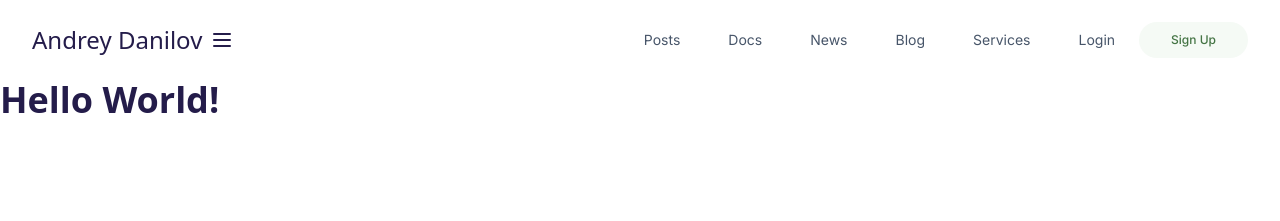
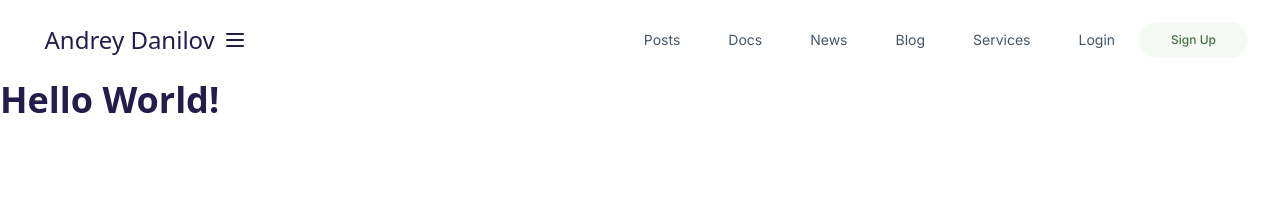
Before and after one commit to EvilPencil/www, a Jekyll site: the page built from index.html, in a window 1280 px wide. Shown: the top 221 px of the page. Built offline with Jekyll 4.4.1, drawn with Linux system fonts in a browser that asks for light colours.

Commit message:
Update nav.html

```diff
--- a/_includes/nav.html
+++ b/_includes/nav.html
@@ -3,7 +3,7 @@
     <div x-data="{ open: false }" class="relative flex flex-col w-full px-8 py-5 mx-auto md:items-center md:justify-between md:flex-row md:px-12 lg:px-32 max-w-7xl">
      <div class="flex flex-row items-center justify-between text-blue-950 lg:justify-start">
       <a href="https://danilovandrey.ru/" class="inline-flex items-center gap-3">
-        <span class="text-2xl font-display">Andrey Danilov</span>
+        <span class="text-2xl font-display"> &nbsp; Andrey Danilov</span>
       </a>
        <button @click="open = !open" class="inline-flex items-center justify-center p-2 text-blue-950 hover:text-blue-400 focus:outline-none focus:text-blue-950 md:hidden">
          <svg class="w-6 h-6" stroke="currentColor" fill="none" viewBox="0 0 24 24">
```
